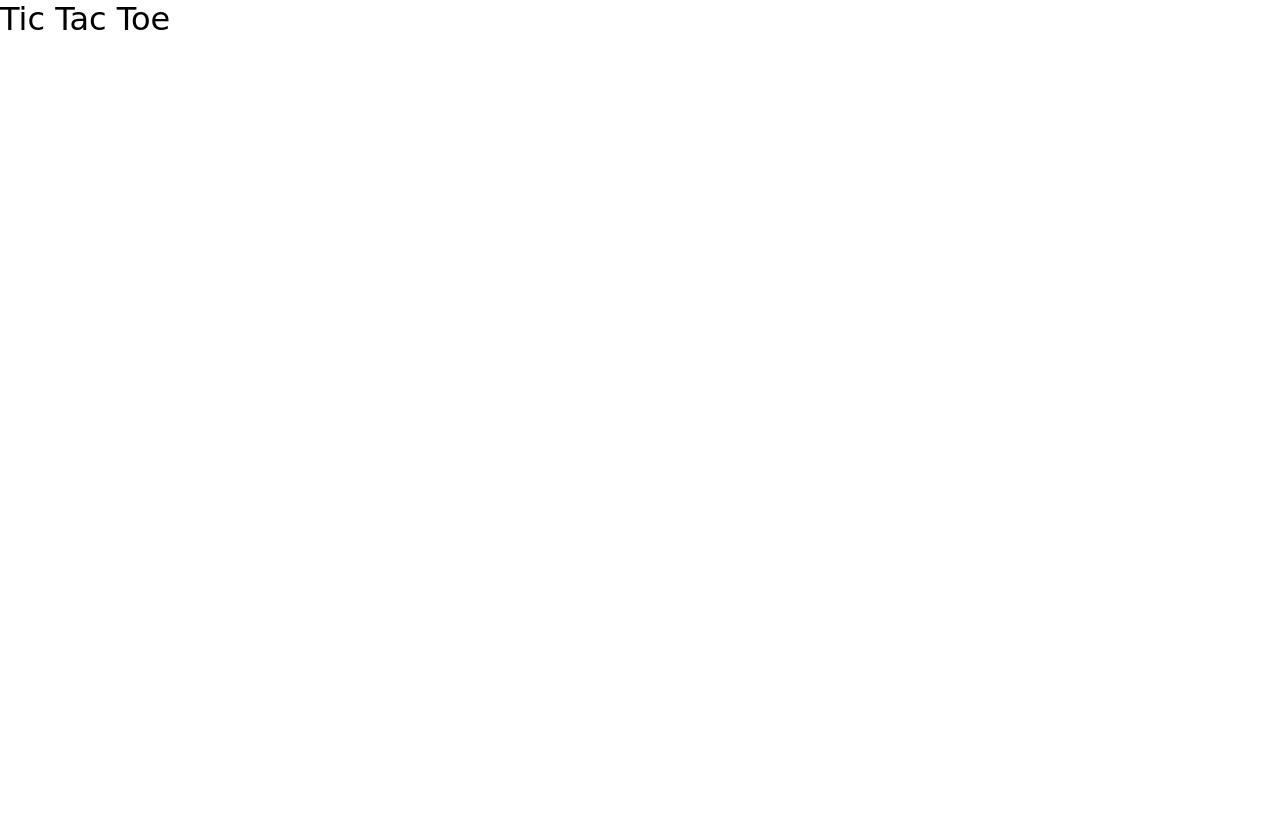
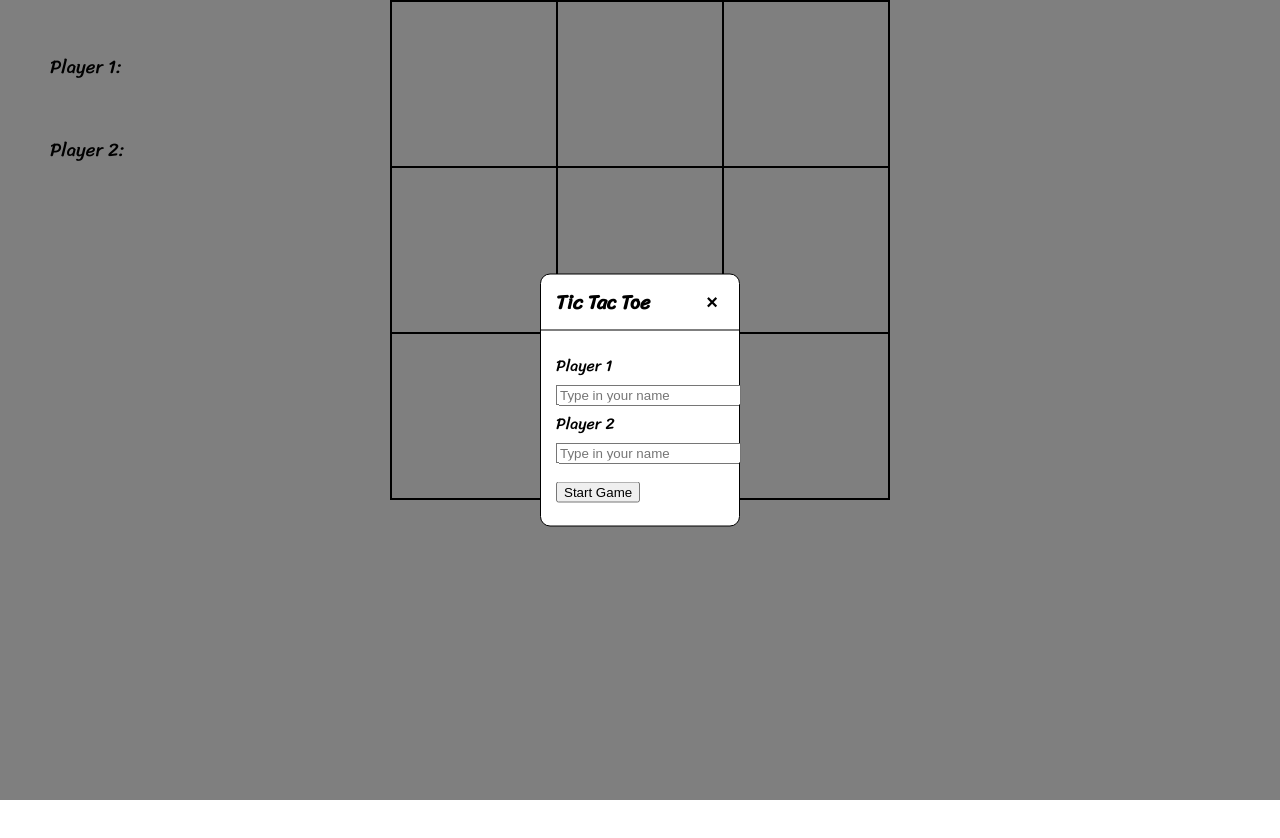
Before and after one commit to irtiza-S/tictactoe, a plain HTML site: page index.html in a window 1280 px wide. After the commit the page ends 800 px from the top, so only its background shows below. Drawn offline with Linux system fonts and the light colour scheme.

Commit message:
added html, created popup form, added modules to script

```diff
--- a/app.js
+++ b/app.js
@@ -0,0 +1,86 @@
+//Planning:
+//Does your project have a UI? Yes it does.
+//What does the UI look like? It will be a 3 x 3 grid,
+//-------------------------------------------------------
+
+
+
+//gameBoard module - IIFE
+var GameBoard = (function(){
+    let gameBoardArr = ['', '', '', '', '', '', '', '', ''] //gameBoard array
+
+
+    return {
+        gameBoardArr,
+    }
+})();
+
+//displayController module - IIFE
+var DisplayController = (function (){
+    //target relevant elements
+    let webpageHeading = document.getElementById('heading');
+    let container = document.getElementById('container');
+    let startGameBtn = document.getElementById('startGame'); //startGame Button
+    let p1Ti = document.getElementById('pTi1');
+    let p2Ti = document.getElementById('pTi2');
+    let p1displayName = document.getElementById('pTitle1');
+    let p2displayName = document.getElementById('pTitle2');
+    let popUpForm = document.getElementById('popupForm');
+    let overlay = document.getElementById('overlay');
+    //this will be responsible for creating the game
+    //step 1 - create the 3x3 grid
+    function render(){
+        for(let i = 0; i < 9; i++){
+            let gbCell = document.createElement('div');
+            gbCell.classList.add('square');
+            container.appendChild(gbCell);
+        }
+    }
+
+    //Create event listener - for when the Pop up form has been submitted
+    startGameBtn.addEventListener('click', ()=> {
+        if(!(p1Ti.value && p2Ti.value)){
+            alert('Please enter your names in! ');
+        }
+        else{
+            let player1name = p1Ti.value;
+            let player2name = p2Ti.value;
+            console.log(player1name, player2name);
+            popUpForm.style.display = 'none'; //hides the popUp Form
+            overlay.style.display = 'none';
+            webpageHeading.style.display = 'block';
+            p1displayName.innerHTML = 'Player 1: ' + player1name;
+            p2displayName.innerHTML = 'Player 2: ' + player2name;
+
+        }
+    })
+
+    return {
+        render,
+    }
+
+})();
+
+//Player factory function
+const PlayerFactory = (name, marker) => {
+    return {name, marker};
+}
+
+
+
+//Module for controlling flow of the game - IIFE
+var Game = (function(){
+    //responsible for controlling the flow of the game
+
+    //created two players --- using PlayerFactory
+    let player1 = PlayerFactory(name, 'X');
+    let player2 = PlayerFactory(name, 'O');
+
+    return{
+        player1,
+        player2,
+    }
+
+})();
+
+DisplayController.render();
--- a/index.html
+++ b/index.html
@@ -3,11 +3,32 @@
 <head>
     <meta charset="UTF-8">
     <meta name="viewport" content="width=device-width, initial-scale=1.0">
+    <link href="https://fonts.googleapis.com/css2?family=Sriracha&display=swap" rel="stylesheet">
     <link rel="stylesheet" href="style.css">
     <title>Tic Tac Toe</title>
 </head>
 <body>
-    <h1>Tic Tac Toe</h1>
+    <div class='popupForm' id='popupForm'>
+        <div class='modalHeader'>
+            <div class='title'>Tic Tac Toe</div>
+            <button id='closeBtn'class='closeBtn'>&times;</button>
+        </div>
+
+        <div class='modalBody'>
+            <label class='pLabel'for="#">Player 1</label>
+            <input id='pTi1'class='pTi'type="text" placeholder="Type in your name" required>
+            <label class='pLabel'for="#">Player 2</label>
+            <input id='pTi2'class='pTi'type="text" placeholder="Type in your name" required>
+            <button id='startGame'class='startGame'>Start Game</button>
+        </div>
+    </div>
+    <div id='overlay'></div>
+
+    <h1 id='heading'>Tic Tac Toe</h1>
+    <div class="container" id='container'></div>
+    <h3 id='pTitle1'class='player'>Player 1: </h3>
+    <h3 id='pTitle2'class='player'>Player 2: </h3>
+
     <script src='app.js'></script>
 </body>
 </html>
--- a/style.css
+++ b/style.css
@@ -3,7 +3,7 @@ html {
     box-sizing: border-box;
     font-size: 16px;
     font-family: 'Balsamiq Sans', cursive;
-    height: 1200px;
+    height: 600px;
   }
 
   *, *:before, *:after {
@@ -14,6 +14,7 @@ html {
     margin: 0;
     padding: 0;
     font-weight: normal;
+    font-family: 'Sriracha', cursive;
   }
 
   ol, ul {
@@ -24,3 +25,107 @@ html {
     max-width: 100%;
     height: auto;
   }
+
+  /* body */
+
+
+  /* heading styling */
+  #heading{
+    text-align: center;
+    margin: 20px auto;
+    display: none;
+  }
+
+  /* gameGrid styling */
+  .container{
+    margin: 0px auto;
+    border: 1px solid black;
+    height: 500px;
+    width: 500px;
+    display: grid;
+    grid-template-columns: 1fr 1fr 1fr;
+    /* display: none; */
+  }
+
+
+  .square{
+    border: 1px solid black;
+    padding: 20px;
+
+  }
+
+  /* player styling */
+  .player{
+    margin: 50px;
+    position: relative;
+    bottom: 500px;
+  }
+
+
+  /* popupForm styling */
+.popupForm{
+  position: fixed;
+  top: 50%;
+  left: 50%;
+  transform: translate(-50%, -50%);
+  border: 1px solid black;
+  border-radius: 10px;
+  z-index: 10;
+  background-color: white;
+  width: 200px;
+  max-width: 80%;
+}
+
+.modalHeader{
+  padding: 10px 15px;
+  display: flex;
+  justify-content: space-between;
+  align-items: center;
+  border-bottom: 1px solid black;
+}
+
+.modalHeader .title{
+  font-size: 1.25rem;
+  font-weight: bold;
+}
+
+.modalHeader .closeBtn{
+  cursor: pointer;
+  border: none;
+  outline: none;
+  background: none;
+  font-size: 1.25rem;
+  font-weight: bold;
+
+}
+
+.modalBody{
+  padding: 20px 15px;
+  /* margin-top: 5px; */
+}
+
+.modalBody .pLabel {
+  display: inline-block;
+
+}
+
+.modalBody .startGame{
+  margin: 15px auto 0px auto;
+  text-align: center;
+}
+
+#overlay{
+  position: fixed;
+  /* opacity: 0; */
+  top: 0;
+  left: 0;
+  right: 0;
+  bottom: 0;
+  background-color: rgba(0,0,0,0.5);
+  pointer-events: none;
+}
+
+#overlay.active{
+  pointer-events: all;
+  opacity: 1;
+}
```
